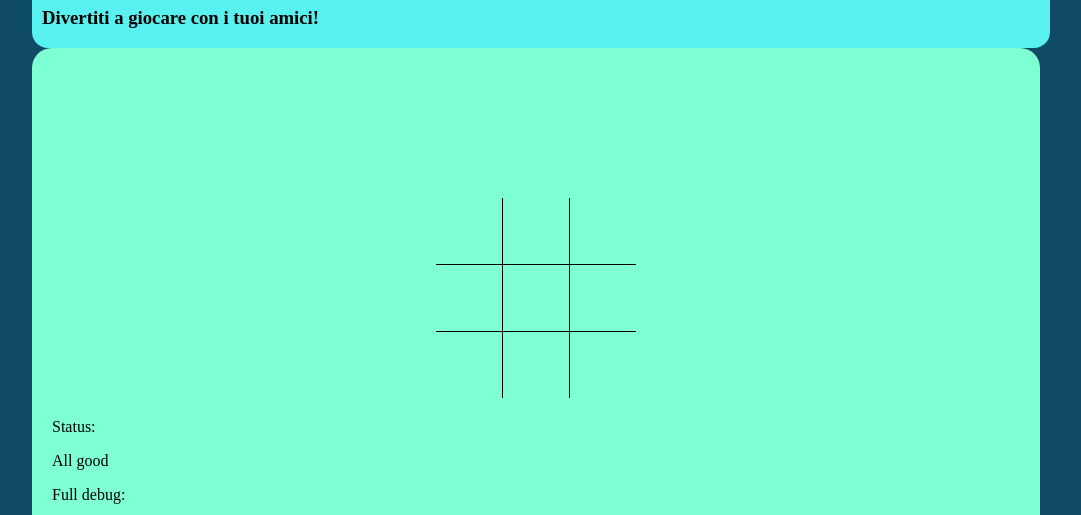
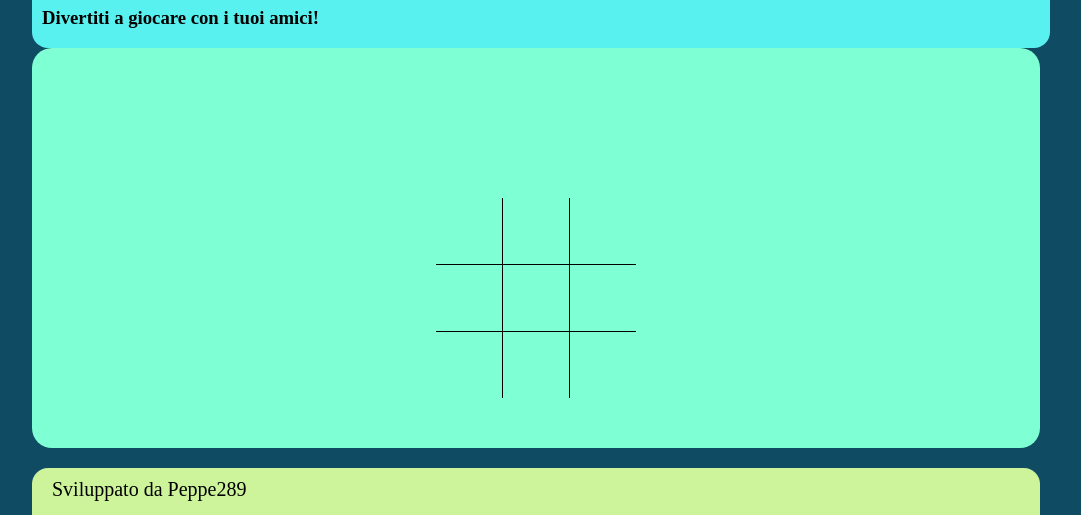
Before and after one commit to Peppe289/peppe289.github.io, a plain HTML site: page game/game.html in a window 1280 px wide. Shown: the part 81-596 px from the top of the page, without its empty margins (104-1185 px from the left). Drawn offline with Linux system fonts and the light colour scheme.

Commit message:
tris: update ui
Signed-off-by: Peppe289 <gsperanza204@gmail.com>

```diff
--- a/game/game.html
+++ b/game/game.html
@@ -37,7 +37,7 @@
                 </div>
                 <div class="close" style="height: 30px; padding-top: 20px;">
                 </div>
-                <div class="game tris" id="tris-righe" style="cursor: pointer;" onclick="checkinput();">
+                <div class="game tris" id="tris-righe" style="cursor: pointer; padding-bottom: 50px;" onclick="checkinput();">
                     <div class="riga-1" id="tris-colonne-riga-1">
                         <div class="colonna-1 bounce">
                             <p id="posto-1"></p>
@@ -72,7 +72,7 @@
                         </div>
                     </div>
                 </div>
-                <div class="debug">
+                <div class="debug hide">
                     Status:<p id="status">All good</p>
                     Full debug:<p id="full-debug">0</p>
                 </div>
```
